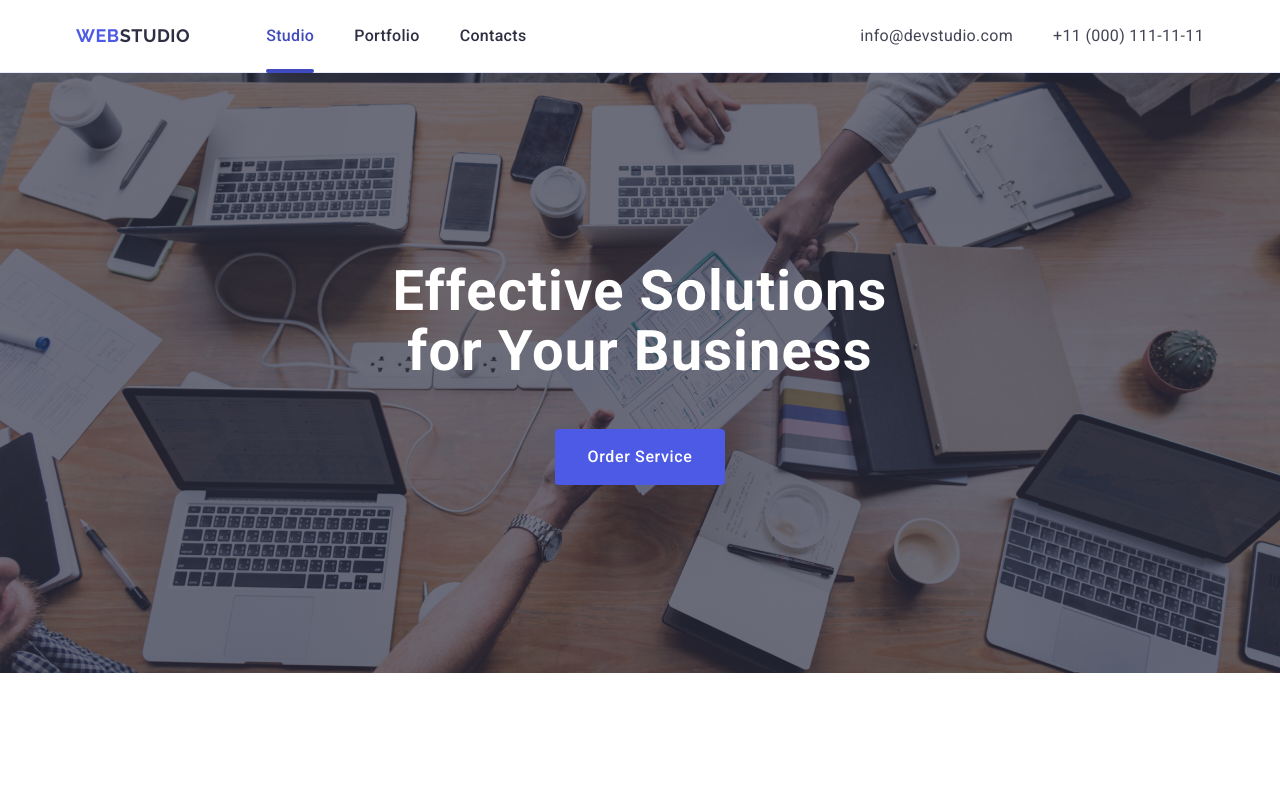
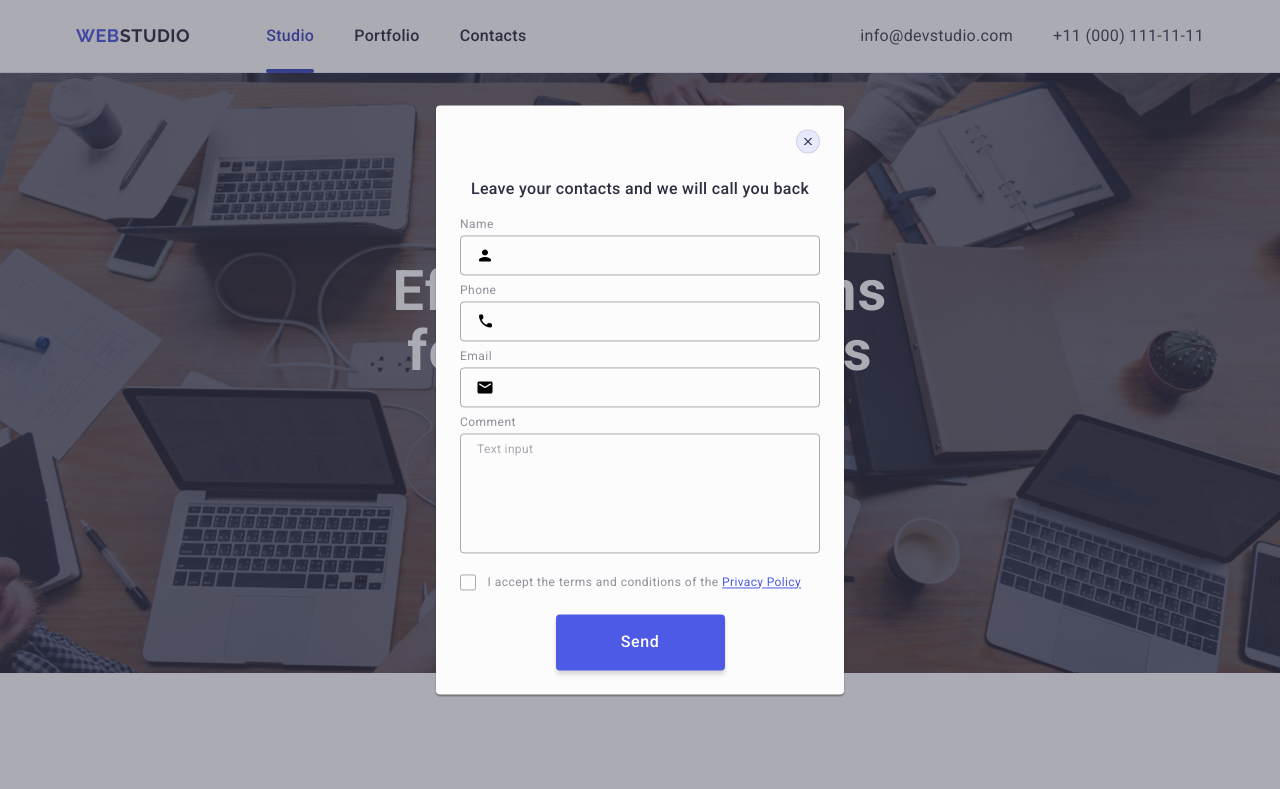
Before and after one commit to Bagnyukkk/goit-markup-hw-05, a plain HTML site: page index.html in a window 1280 px wide. Shown: the top 789 px of the page. Drawn offline with nearby package versions, Linux system fonts and the light colour scheme.

Commit message:
error correction three

```diff
--- a/css/styles.css
+++ b/css/styles.css
@@ -678,13 +678,17 @@ width: 100%;
 
 
 .modal {
-   position: relative;
+   position: absolute;
    width: 408px;
    min-height: 584px;
    border-radius: 4px;
    background-color: #FCFCFC;
    padding: 72px 24px 24px;
-
+   top: 50%;
+   left: 50%;
+   transform: translate(-50%, -50%) scale(1);
+   box-shadow: 0px 1px 1px 0px rgba(0, 0, 0, 0.14), 0px 1px 3px 0px rgba(0, 0, 0, 0.12), 0px 2px 1px 0px rgba(0, 0, 0, 0.2);
+   transition: transform 250ms cubic-bezier(0.4, 0, 0.2, 1);
 }
 
 .modal-btn {
@@ -697,20 +701,29 @@ justify-content: center;
 width: 24px;
 height: 24px;
 color: #2E2F42;
+padding: 0;
 background-color: #E7E9FC;
   border-radius: 50%;
-   border: 1px solid rgba(0, 0, 0, 0.10);
-   transition: background-color 250ms cubic-bezier(0.4, 0, 0.2, 1), color 250ms cubic-bezier(0.4, 0, 0.2, 1);
+   border: 1px solid rgba(0, 0, 0, 0.1);
+   transition: background-color 250ms cubic-bezier(0.4, 0, 0.2, 1), border 250ms cubic-bezier(0.4, 0, 0.2, 1);
 
 }
 
 .modal-bnt-icon {
    fill: currentColor;
+   transition: fill 250ms cubic-bezier(0.4, 0, 0.2, 1);
 }
 
-.modal-btn:active {
+.modal-bnt-icon:focus,
+.modal-bnt-icon:hover {
+fill: #FFFFFF;
+}
+
+.modal-btn:hover,
+.modal-btn:focus {
    background-color: #404BBF;
    color: #FFFFFF;
+   border: none;
 }
 
 .modal-caption {
@@ -735,7 +748,8 @@ background-color: #E7E9FC;
    font-style: normal;
    font-weight: 400;
    line-height: 1.17;
-   letter-spacing: 0.03em;
+   letter-spacing: 0.04em;
+
 }
 
 textarea::placeholder {
@@ -765,6 +779,7 @@ position: relative;
    padding-left: 38px;
    outline: transparent;
    transition: border-color 250ms cubic-bezier(0.4, 0, 0.2, 1);
+   background-color: transparent;
 
 }
 
@@ -788,19 +803,21 @@ fill: #4D5AE5;
 
  .form-message {
       width: 100%;
+      height: 120px;
       resize: none;
-      padding-top: 8px;
-      padding-left: 16px;
+      padding: 8px 16px;
       font-family: Roboto;
       font-size: 12px;
       font-style: normal;
       font-weight: 400;
       line-height: 1.17;
-      letter-spacing: 0.03em;
+      letter-spacing: 0.04em;
       border-radius: 4px;
-      border: 1px solid rgba(46, 47, 66, 0.40);
+      border: 1px solid rgba(46, 47, 66, 0.4);
       outline: transparent;
+      color: rgba(46, 47, 66, 0.4);
       transition: border-color 250ms cubic-bezier(0.4, 0, 0.2, 1);
+      background-color: transparent;
  }
 
  .form-wraper-text {
@@ -809,7 +826,7 @@ fill: #4D5AE5;
 
  .form-message:focus {
    border-radius: 4px;
-      border: 1px solid #4D5AE5;
+      border-color: #4D5AE5;
  }
 
  .form-message::placeholder {
@@ -818,16 +835,19 @@ fill: #4D5AE5;
 
  /* custom checkbox */
 
+ .checkbox-container {
+   margin-bottom: 24px;
+ }
+
  .form-agreement {
    display: block;
-   margin-bottom: 24px;
    color: #8E8F99;
    font-family: Roboto;
    font-size: 12px;
    font-style: normal;
    font-weight: 400;
    line-height: 1.17;
-   letter-spacing: 0.03em;
+   letter-spacing: 0.04em;
    user-select: none;
  }
 
@@ -842,9 +862,11 @@ fill: #4D5AE5;
    width: 16px;
    height: 16px;
    border-radius: 2px;
-      border: 1px solid rgba(46, 47, 66, 0.40);
-      cursor: pointer;
-      margin-right: 8px;
+   border: 1px solid rgba(46, 47, 66, 0.40);
+   cursor: pointer;
+   margin-right: 8px;
+   transition: background-color 250ms cubic-bezier(0.4, 0, 0.2, 1), border 250ms cubic-bezier(0.4, 0, 0.2, 1), fill 250ms cubic-bezier(0.4, 0, 0.2, 1);
+   fill: transparent;
  }
 
  .form-agreement-icon {
@@ -865,7 +887,9 @@ fill: #4D5AE5;
 
  .checkbox:checked + .form-agreement-checkbox {
    background-color: #404BBF;
-   border: #404BBF;
+   border: none;
+   fill: #F4F4FD;
+
  }
 
  .checkbox:checked+.form-agreement-checkbox > .form-agreement-icon {
@@ -883,6 +907,9 @@ fill: #4D5AE5;
    justify-content: center;
    min-width: 169px;
    min-height: 56px;
+   font-weight: 500;
+   line-height: 1.5;
+   letter-spacing: 0.04em;
 
 
    margin-left: auto;
@@ -928,7 +955,7 @@ fill: #4D5AE5;
       width: 264px;
       height: 40px;
       outline: transparent;
-      background-color: #2E2F42;
+      background-color: transparent;
       padding: 8px 16px;
       color: #FFF;
          font-family: Roboto;
@@ -948,7 +975,7 @@ input.subscribe-form-input::placeholder {
 .subscribe-form-btn {
    color: #FFF;
    text-align: center;
-   font-family: Roboto;
+   font-family: "Roboto";
    font-size: 16px;
    font-style: normal;
    font-weight: 500;
@@ -963,10 +990,13 @@ input.subscribe-form-input::placeholder {
       fill: #FFFFFF;
       border: none;
       transition: background-color 250ms cubic-bezier(0.4, 0, 0.2, 1);
+      min-width: 165px;
+      min-width: 165px;
 }
 
 .subscribe-form-icon {
    fill: currentColor;
+   margin-left: 16px;
 }
 
 .subscribe-form-btn:focus,
--- a/index.html
+++ b/index.html
@@ -400,7 +400,7 @@
         <p class="wraper-captions">Subscribe</p>
         <form class="subscribe-form" name="subscribe">
           <label class="subscribe-form-field">
-            <input class="subscribe-form-input" type="email" placeholder="Email">
+            <input class="subscribe-form-input" name="user_subscribe" type="email" placeholder="E-mail">
           </label>
           <button class="subscribe-form-btn" type="submit">Subscribe
             <svg class="subscribe-form-icon" width="24" height="24">
@@ -412,7 +412,7 @@
     </div>
   </footer>
 
-  <div class="backdrop">
+  <div class="backdrop is-open">
     <div class="modal">
       <button class="modal-btn" type="button" aria-label="Modal close button">
         <svg class="modal-bnt-icon" width="8" height="8">
@@ -422,9 +422,9 @@
       <p class="modal-caption">Leave your contacts and we will call you back</p>
       <form class="modal-form form" name="modal1">
         <div class="form-wraper">
-          <label class="form-label" for="user_name">Name</label>
+          <label class="form-label" for="user-name">Name</label>
           <div class="form-field">
-            <input class="form-input" type="text" name="user_name" id="user_name">
+            <input class="form-input" type="text" name="user-name" id="user-name">
             <svg class="form-icon" width="18" height="24">
               <use href="./images/icons.svg#icon-person"></use>
             </svg>
@@ -432,33 +432,35 @@
         </div>
 
         <div class="form-wraper">
-          <label class="form-label" for="user_phone">Phone</label>
+          <label class="form-label" for="user-phone">Phone</label>
           <div class="form-field">
-            <input class="form-input" type="tel" name="user_phone" id="user_phone">
+            <input class="form-input" type="tel" name="user-phone" id="user-phone">
             <svg class="form-icon" width="18" height="24">
               <use href="./images/icons.svg#icon-phone"></use>
             </svg>
           </div>
         </div>
         <div class="form-wraper">
-          <label class="form-label" for="user_email">Email</label>
+          <label class="form-label" for="user-email">Email</label>
           <div class="form-field">
-            <input class="form-input" type="email" name="user_email" id="user_email">
+            <input class="form-input" type="email" name="user-email" id="user-email">
             <svg class="form-icon" width="18" height="24">
               <use href="./images/icons.svg#icon-email"></use>
             </svg>
           </div>
         </div>
         <div class="form-wraper-text">
-          <label class="form-label" for="user_message">Comment</label>
-          <div class="form-field">
-            <textarea class="form-message" placeholder="Text input" name="user_message" id="user_message"
+          <label class="form-label" for="user-comment">Comment</label>
+
+          <textarea class="form-message" placeholder="Text input" name="user-comment" id="user-comment"
             rows="7"></textarea>
+
         </div>
-        </div>
+        <div class="checkbox-container">
+          <input class="checkbox visually-hidden" type="checkbox" name="user-privacy" id="user-privacy" value="true"
+            checked>
 
-        <label class="form-agreement">
-          <input class="checkbox visually-hidden" type="checkbox" name="user_agreement" value="false" checked>
+          <label for="user-privacy" class="form-agreement">
             <span class="form-agreement-checkbox">
               <svg class="form-agreement-icon" width="10" height="8">
                 <use href="./images/icons.svg#icon-Vector"></use>
@@ -466,6 +468,7 @@
             </span>
             I accept the terms and conditions of the <a class="form-agreement-link" href="">Privacy Policy</a>
           </label>
+        </div>
         <button class="modal-button" type="submit">Send</button>
       </form>
     </div>
```
Lines whose indentation alone changed are shown as unchanged.
